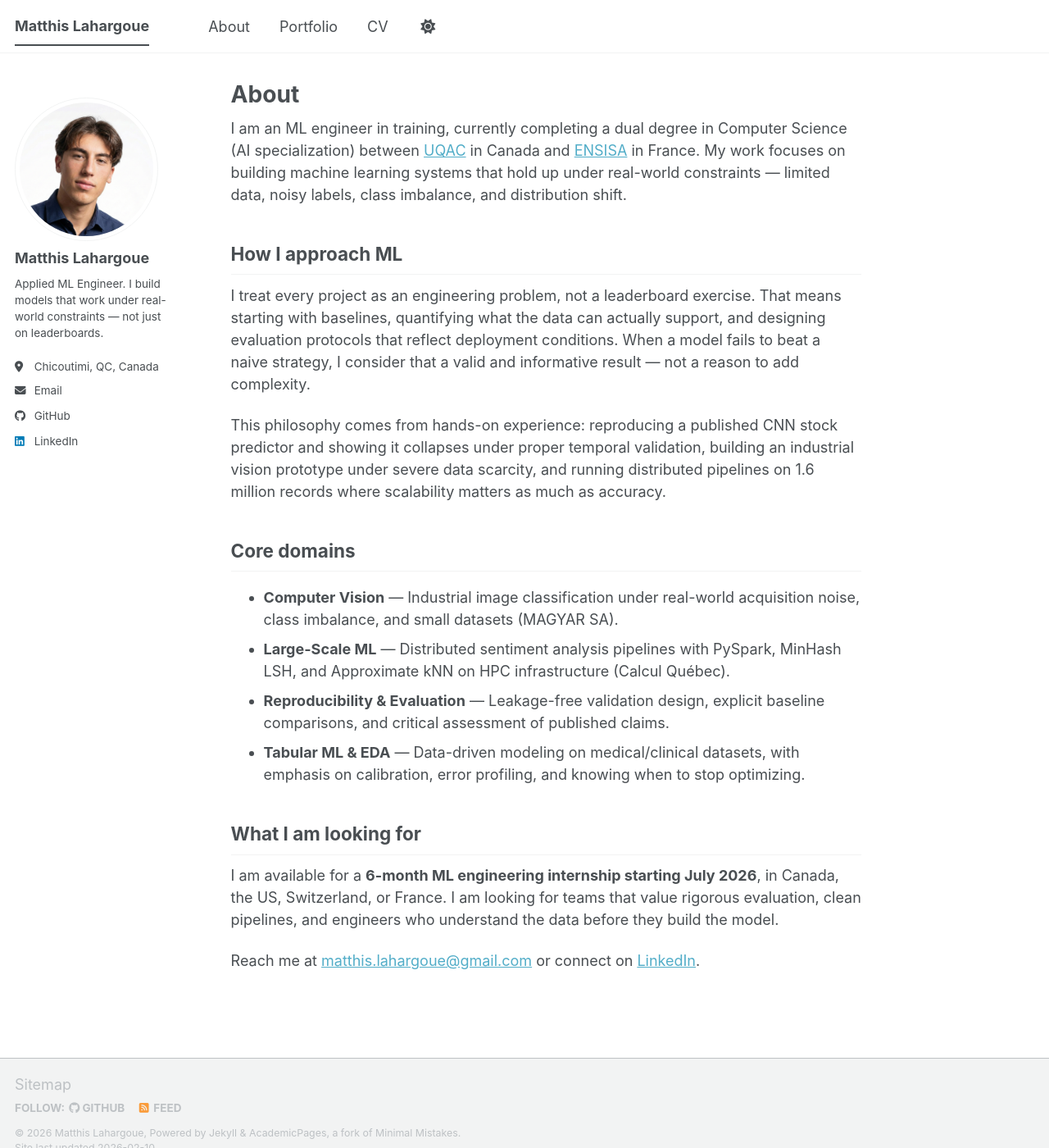
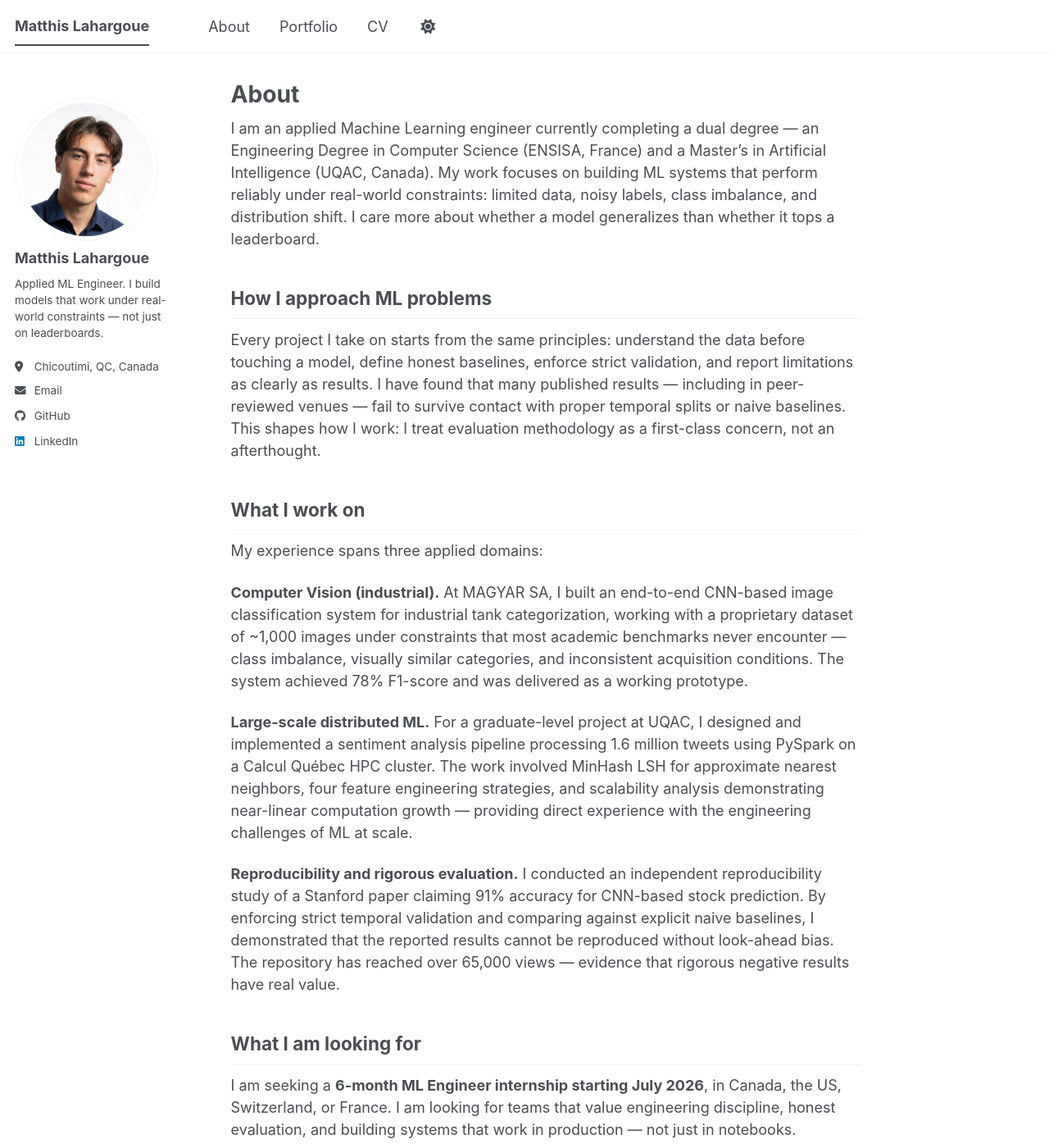
Before and after one commit to matla91/matla91.github.io, a Jekyll site: the page built from _pages/about.md, in a window 1280 px wide and 1400 px high. Shown: the whole window at 82% size. Built offline with Jekyll 4.4.1, drawn with Linux system fonts in a browser that asks for light colours; a script bundle is joined from its source files by our own code; library files that are not in the unit come from our copies; some of the changed text lies outside the part shown.

Commit message:
Revise about page content for clarity and detail
Updated personal description and work philosophy. Enhanced clarity on experience and internship availability.

```diff
--- a/_pages/about.md
+++ b/_pages/about.md
@@ -7,23 +7,24 @@
   - /about.html
 ---
 
-I am an ML engineer in training, currently completing a dual degree in Computer Science (AI specialization) between [UQAC](https://www.uqac.ca/) in Canada and [ENSISA](https://www.ensisa.uha.fr/) in France. My work focuses on building machine learning systems that hold up under real-world constraints — limited data, noisy labels, class imbalance, and distribution shift.
+I am an applied Machine Learning engineer currently completing a dual degree — an Engineering Degree in Computer Science (ENSISA, France) and a Master's in Artificial Intelligence (UQAC, Canada). My work focuses on building ML systems that perform reliably under real-world constraints: limited data, noisy labels, class imbalance, and distribution shift. I care more about whether a model generalizes than whether it tops a leaderboard.
 
-## How I approach ML
+## How I approach ML problems
 
-I treat every project as an engineering problem, not a leaderboard exercise. That means starting with baselines, quantifying what the data can actually support, and designing evaluation protocols that reflect deployment conditions. When a model fails to beat a naive strategy, I consider that a valid and informative result — not a reason to add complexity.
+Every project I take on starts from the same principles: understand the data before touching a model, define honest baselines, enforce strict validation, and report limitations as clearly as results. I have found that many published results — including in peer-reviewed venues — fail to survive contact with proper temporal splits or naive baselines. This shapes how I work: I treat evaluation methodology as a first-class concern, not an afterthought.
 
-This philosophy comes from hands-on experience: reproducing a published CNN stock predictor and showing it collapses under proper temporal validation, building an industrial vision prototype under severe data scarcity, and running distributed pipelines on 1.6 million records where scalability matters as much as accuracy.
+## What I work on
 
-## Core domains
+My experience spans three applied domains:
 
-- **Computer Vision** — Industrial image classification under real-world acquisition noise, class imbalance, and small datasets (MAGYAR SA).
-- **Large-Scale ML** — Distributed sentiment analysis pipelines with PySpark, MinHash LSH, and Approximate kNN on HPC infrastructure (Calcul Québec).
-- **Reproducibility & Evaluation** — Leakage-free validation design, explicit baseline comparisons, and critical assessment of published claims.
-- **Tabular ML & EDA** — Data-driven modeling on medical/clinical datasets, with emphasis on calibration, error profiling, and knowing when to stop optimizing.
+**Computer Vision (industrial).** At MAGYAR SA, I built an end-to-end CNN-based image classification system for industrial tank categorization, working with a proprietary dataset of ~1,000 images under constraints that most academic benchmarks never encounter — class imbalance, visually similar categories, and inconsistent acquisition conditions. The system achieved 78% F1-score and was delivered as a working prototype.
+
+**Large-scale distributed ML.** For a graduate-level project at UQAC, I designed and implemented a sentiment analysis pipeline processing 1.6 million tweets using PySpark on a Calcul Québec HPC cluster. The work involved MinHash LSH for approximate nearest neighbors, four feature engineering strategies, and scalability analysis demonstrating near-linear computation growth — providing direct experience with the engineering challenges of ML at scale.
+
+**Reproducibility and rigorous evaluation.** I conducted an independent reproducibility study of a Stanford paper claiming 91% accuracy for CNN-based stock prediction. By enforcing strict temporal validation and comparing against explicit naive baselines, I demonstrated that the reported results cannot be reproduced without look-ahead bias. The repository has reached over 65,000 views — evidence that rigorous negative results have real value.
 
 ## What I am looking for
 
-I am available for a **6-month ML engineering internship starting July 2026**, in Canada, the US, Switzerland, or France. I am looking for teams that value rigorous evaluation, clean pipelines, and engineers who understand the data before they build the model.
+I am seeking a **6-month ML Engineer internship starting July 2026**, in Canada, the US, Switzerland, or France. I am looking for teams that value engineering discipline, honest evaluation, and building systems that work in production — not just in notebooks.
 
-Reach me at [matthis.lahargoue@gmail.com](mailto:matthis.lahargoue@gmail.com) or connect on [LinkedIn](https://www.linkedin.com/in/matthis-lahargoue).
+Feel free to explore my [portfolio](/portfolio/) or reach out via [email](mailto:matthis.lahargoue@gmail.com) or [LinkedIn](https://linkedin.com/in/matthis-lahargoue).
```
